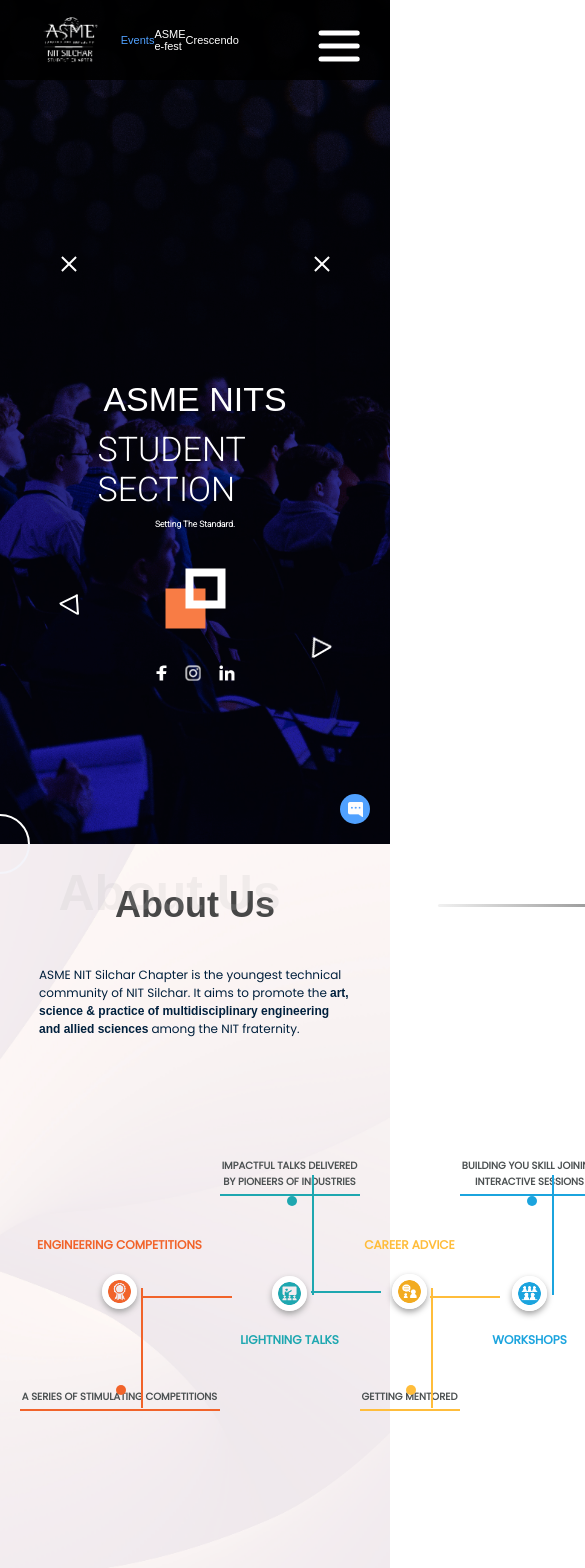
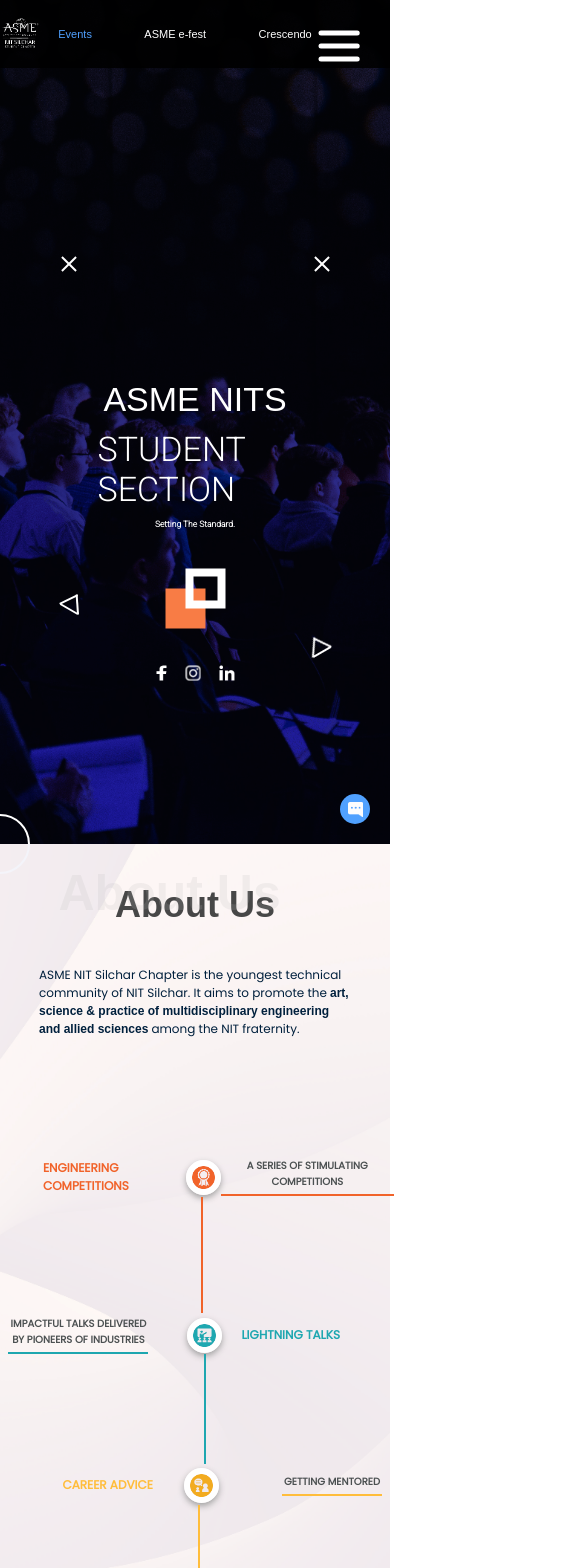
Before and after one commit to Prince819794/ASME-frontend, a React (Create React App) app: page / in a window 390 px wide. Shown: the top 1568 px of the page, 585 px wide, since content can reach past the window. Built offline with nearby package versions, Linux system fonts and the light colour scheme; a web font is replaced by a local one.

Commit message:
responsive and video slider

```diff
--- a/src/components/AboutUs/about.css
+++ b/src/components/AboutUs/about.css
@@ -12,14 +12,14 @@
   position: absolute;
   z-index: 25;
 }
-.about .ab-wrapper{
+.about .ab-wrapper {
   position: absolute;
   z-index: 25;
   width: 100%;
   height: 100%;
 }
-.about .ab-wrapper .f-head{
-  font-family: 'Axiforma', sans-serif;
+.about .ab-wrapper .f-head {
+  font-family: "Axiforma", sans-serif;
   font-size: 5rem;
   position: absolute;
   top: 2rem;
@@ -28,8 +28,8 @@
   color: #b8b8b82c;
   font-weight: 800;
 }
-.about .ab-wrapper .head{
-  font-family: 'Axiforma', sans-serif;
+.about .ab-wrapper .head {
+  font-family: "Axiforma", sans-serif;
   font-size: 3.6rem;
   font-weight: 700;
   width: 50%;
@@ -38,7 +38,7 @@
   color: #474747;
   position: relative;
 }
-.about .ab-wrapper .head::after{
+.about .ab-wrapper .head::after {
   content: "";
   display: block;
   width: 20rem;
@@ -50,31 +50,31 @@
   top: 1rem;
   left: 34rem;
 }
-.about .ab-wrapper .ab-text{
+.about .ab-wrapper .ab-text {
   width: 80%;
   margin: 2rem auto;
   color: #00203d;
-  font-family: 'Poppins', sans-serif;
+  font-family: "Poppins", sans-serif;
   font-size: 1.2rem;
 }
-.about .ab-wrapper .ab-text span{
+.about .ab-wrapper .ab-text span {
   font-weight: 700;
   margin: 0 3px;
 }
-.timeline{
+.timeline {
   display: flex;
   justify-content: space-between;
   width: 90%;
   margin: 6rem auto;
   height: 40%;
 }
-.timeline .t-itm{
+.timeline .t-itm {
   display: flex;
   flex-direction: column;
   justify-content: center;
   align-items: center;
 }
-.timeline .t-itm img{
+.timeline .t-itm img {
   height: 3.5rem;
   width: 3.5rem;
   border-radius: 50%;
@@ -82,14 +82,14 @@
   box-shadow: 0px 3px 6px rgb(162, 162, 162);
   margin: 2rem auto;
 }
-.timeline .t-itm .t-head{
-  font-family: 'Poppins', sans-serif;
+.timeline .t-itm .t-head {
+  font-family: "Poppins", sans-serif;
   text-transform: uppercase;
   font-size: 1.2rem;
   font-weight: bold;
 }
-.timeline .t-itm .t-body{
-  font-family: 'Poppins', sans-serif;
+.timeline .t-itm .t-body {
+  font-family: "Poppins", sans-serif;
   text-transform: uppercase;
   font-size: 1rem;
   font-weight: 900;
@@ -100,53 +100,53 @@
   width: 20rem;
   text-align: center;
 }
-#th1{
+#th1 {
   color: #f1632a;
   position: relative;
 }
-#th1::after{
+#th1::after {
   content: "";
   position: absolute;
-  width: 23vw;
+  width: 24vw;
   height: 2px;
-  left: 10.5rem;
-  top: 6rem;
+  left: 10rem;
+  top: 5.6rem;
   background-color: #f1632a;
 }
-#th2{
+#th2 {
   color: #1ea7b0;
   position: relative;
 }
-#th2::after{
+#th2::after {
   content: "";
   position: absolute;
-  width: 17.9vw;
+  width: 18.6vw;
   height: 2px;
-  left: 7.1rem;
-  top: -4rem;
+  left: 6.7rem;
+  top: -3.7rem;
   background-color: #1ea7b0;
 }
-#th3{
+#th3 {
   color: #ffbd3b;
   position: relative;
 }
-#th3::after{
+#th3::after {
   content: "";
   position: absolute;
-  width: 17.9vw;
+  width: 18.6vw;
   height: 2px;
-  left: 6.6rem;
-  top: 6rem;
+  left: 6.3rem;
+  top: 5.5rem;
   background-color: #ffbd3b;
 }
-#th4{
+#th4 {
   color: #1ba4de;
 }
-#tb1{
+#tb1 {
   border-color: #f1632a;
   position: relative;
 }
-#tb1::before{
+#tb1::before {
   content: "";
   position: absolute;
   top: -4.2rem;
@@ -156,7 +156,7 @@
   background-color: #f1632a;
   transform: rotateZ(90deg);
 }
-#tb1::after{
+#tb1::after {
   content: "";
   position: absolute;
   width: 10px;
@@ -166,12 +166,12 @@
   top: -0.4rem;
   background-color: #f1632a;
 }
-#tb2{
+#tb2 {
   border-color: #1ea7b0;
   width: 14rem;
   position: relative;
 }
-#tb2::before{
+#tb2::before {
   content: "";
   position: absolute;
   top: 7.6rem;
@@ -181,7 +181,7 @@
   background-color: #1ea7b0;
   transform: rotateZ(90deg);
 }
-#tb2::after{
+#tb2::after {
   content: "";
   position: absolute;
   width: 10px;
@@ -191,12 +191,12 @@
   top: 3.8rem;
   background-color: #1ea7b0;
 }
-#tb3{
+#tb3 {
   border-color: #ffbd3b;
   width: 10rem;
   position: relative;
 }
-#tb3::before{
+#tb3::before {
   content: "";
   position: absolute;
   top: -4.2rem;
@@ -206,7 +206,7 @@
   background-color: #ffbd3b;
   transform: rotateZ(90deg);
 }
-#tb3::after{
+#tb3::after {
   content: "";
   position: absolute;
   width: 10px;
@@ -216,12 +216,12 @@
   top: -0.4rem;
   background-color: #ffbd3b;
 }
-#tb4{
+#tb4 {
   border-color: #1ba4de;
   width: 14rem;
   position: relative;
 }
-#tb4::before{
+#tb4::before {
   content: "";
   position: absolute;
   top: 7.6rem;
@@ -231,7 +231,7 @@
   background-color: #1ba4de;
   transform: rotateZ(90deg);
 }
-#tb4::after{
+#tb4::after {
   content: "";
   position: absolute;
   width: 10px;
@@ -241,11 +241,79 @@
   top: 3.8rem;
   background-color: #1ba4de;
 }
-#ti1, #ti3{
+#ti1,
+#ti3 {
   position: relative;
   top: 7rem;
 }
-#ti2, #ti4{
+#ti2,
+#ti4 {
   position: relative;
   top: -6rem;
 }
+
+@media screen and (max-width: 1240px) {
+  .about .ab-wrapper .head::after {
+    display: none;
+    width: 0;
+    height: 0;
+  }
+}
+@media screen and (max-width: 1120px) {
+  .timeline {
+    flex-direction: column;
+  }
+  #th1::after,
+  #th2::after,
+  #th3::after {
+    transform: rotateZ(90deg);
+  }
+  #th1::after{
+    top: 9.5rem;
+    left: 25.8vw;
+    width: 11.6rem;
+  }
+  #th2::after{
+    top: 8.2rem;
+    left: -23.5vw;
+    width: 11rem;
+  }
+  #th3::after{
+    top: 8.3rem;
+    left: 21vw;
+    width: 11rem;
+  }
+  .timeline .t-itm {
+    flex-direction: row;
+  }
+  #ti1,
+  #ti3 {
+    position: relative;
+    top: 0;
+  }
+  #ti1{
+    left: 6vw;
+  }
+  #ti2{
+    left: -7.8vw;
+  }
+  #ti3{
+    left: 11vw;
+  }
+  #ti4{
+    left: -12vw;
+  }
+  #ti2,
+  #ti4 {
+    position: relative;
+    top: 0;
+  }
+  #tb1::before, #tb2::before, #tb3::before, #tb4::before {
+    height: 0;
+    width: 0;
+  }
+  #tb1::after, #tb2::after, #tb3::after, #tb4::after {
+    height: 0;
+    width: 0;
+  }
+}
--- a/src/components/Carousel/carousel.css
+++ b/src/components/Carousel/carousel.css
@@ -43,3 +43,15 @@
   width: 100%;
   object-fit: contain;
 }
+
+@media screen and (max-width: 768px) {
+  .carousel-active-itm {
+    height: 12rem;
+    width: 12rem;
+  }
+  .carousel-inactive-itm {
+    height: 6rem;
+    width: 10rem;
+  }
+
+}
--- a/src/components/EFestComp.js/efestcomp.css
+++ b/src/components/EFestComp.js/efestcomp.css
@@ -50,3 +50,15 @@
 .comp-title-li .comp-title-active {
   background-color: #f87c45;
 }
+@media screen and (max-width: 768px) {
+  .comp-main {
+    height: 100vh;
+  }
+  .comp-title-li {
+    width: 90%;
+    margin: auto;
+  }
+  .comp-main .sec-title::before {
+    left: 2rem;
+  }
+}
--- a/src/components/Header/header.css
+++ b/src/components/Header/header.css
@@ -41,3 +41,19 @@
 .navbar {
   width: 10rem;
 }
+@media screen and (max-width: 720px) {
+  .header {
+    padding: 2rem 0;
+  }
+  .logo {
+    width: 4rem;
+    height: 4rem;
+  }
+  .menu {
+    width: 65%;
+    margin: 0 0.5rem;
+  }
+  .navbar {
+    width: 6rem;
+  }
+}
--- a/src/components/Header/index.js
+++ b/src/components/Header/index.js
@@ -1,29 +1,42 @@
-import React, { useState } from 'react'
-import logo from "../../assets/logo.png"
-import HamIcon from '../HamburgerIcon';
-import './header.css'
+import React, { useState } from "react";
+import logo from "../../assets/logo.png";
+import HamIcon from "../HamburgerIcon";
+import { useLocation, useNavigate } from "react-router-dom";
+import "./header.css";
+import { useEffect } from "react";
 
 const Header = () => {
-  const [selectedItem, setSelectedItem] = useState(0)
+  const location = useLocation();
+  const navigate = useNavigate();
+  const [selectedItem, setSelectedItem] = useState(0);
+  useEffect(() => {
+    if (location.pathname === "/") {
+      setSelectedItem(0);
+    } else if (location.pathname === "/e-fest") {
+      setSelectedItem(1);
+    } else if (location.pathname === "/crescendo") {
+      setSelectedItem(2);
+    }
+  }, [location.pathname]);
   return (
     <div className="header">
       <img className="logo" src={logo} alt="asme-logo"></img>
       <div className="menu">
         <div
           className={`itm ${selectedItem === 0 ? "itmS" : ""}`}
-          onClick={() => setSelectedItem(0)}
+          onClick={() => navigate("/")}
         >
           Events
         </div>
         <div
           className={`itm ${selectedItem === 1 ? "itmS" : ""}`}
-          onClick={() => setSelectedItem(1)}
+          onClick={() => navigate("/e-fest")}
         >
           ASME e-fest
         </div>
         <div
           className={`itm ${selectedItem === 2 ? "itmS" : ""}`}
-          onClick={() => setSelectedItem(2)}
+          onClick={() => navigate("/crescendo")}
         >
           Crescendo
         </div>
@@ -33,6 +46,6 @@
       </div>
     </div>
   );
-}
+};
 
 export default Header;
--- a/src/components/Timeline/timeline.css
+++ b/src/components/Timeline/timeline.css
@@ -127,3 +127,12 @@
 .upcoming-inactive {
   display: none;
 }
+
+@media screen and (max-width: 768px) {
+  .timeline-main .time-wrapper .time-main img {
+    height: 40%;
+    width: 40%;
+    margin: 0 2rem;
+    object-fit: contain;
+  }
+}
--- a/src/components/VideoSection/index.js
+++ b/src/components/VideoSection/index.js
@@ -5,23 +5,23 @@
 const index = () => {
   const slides = [
     {
-      url: "https://images.unsplash.com/photo-1664575196851-5318f32c3f43?ixlib=rb-4.0.3&ixid=MnwxMjA3fDF8MHxlZGl0b3JpYWwtZmVlZHwxfHx8ZW58MHx8fHw%3D&auto=format&fit=crop&w=500&q=60",
+      url: "https://www.youtube.com/embed/tgbNymZ7vqY",
       title: "beach",
     },
     {
-      url: "https://images.unsplash.com/photo-1670708779502-b524a3ef43f1?ixlib=rb-4.0.3&ixid=MnwxMjA3fDB8MHxlZGl0b3JpYWwtZmVlZHwyfHx8ZW58MHx8fHw%3D&auto=format&fit=crop&w=500&q=60",
+      url: "https://www.youtube.com/embed/MLpWrANjFbI",
       title: "boat",
     },
     {
-      url: "https://images.unsplash.com/photo-1670679899048-dc29d0a855ce?ixlib=rb-4.0.3&ixid=MnwxMjA3fDB8MHxlZGl0b3JpYWwtZmVlZHwzfHx8ZW58MHx8fHw%3D&auto=format&fit=crop&w=500&q=60",
+      url: "https://www.youtube.com/embed/u31qwQUeGuM",
       title: "forest",
     },
     {
-      url: "https://images.unsplash.com/photo-1670708472911-d2afe0110ee0?ixlib=rb-4.0.3&ixid=MnwxMjA3fDB8MHxlZGl0b3JpYWwtZmVlZHw1fHx8ZW58MHx8fHw%3D&auto=format&fit=crop&w=500&q=60",
+      url: "https://www.youtube.com/embed/MLpWrANjFbI",
       title: "city",
     },
     {
-      url: "https://plus.unsplash.com/premium_photo-1667737996558-9c28a148e47e?ixlib=rb-4.0.3&ixid=MnwxMjA3fDB8MHxlZGl0b3JpYWwtZmVlZHw3fHx8ZW58MHx8fHw%3D&auto=format&fit=crop&w=500&q=60",
+      url: "https://www.youtube.com/embed/u31qwQUeGuM",
       title: "italy",
     },
   ];
--- a/src/components/VideoSection/videosection.css
+++ b/src/components/VideoSection/videosection.css
@@ -134,3 +134,9 @@
   justify-content: center;
   align-items: center;
 }
+
+@media screen and (max-width: 768px){
+  .vd-main .vd-wrapper .vd-head {
+    width: 90%;
+  }
+}
--- a/src/components/VideoSlider/index.js
+++ b/src/components/VideoSlider/index.js
@@ -1,18 +1,18 @@
 import { useState } from "react";
 
-const slideStyles = {
-  width: "100%",
-  height: "100%",
-  borderRadius: "10px",
-  backgroundSize: "cover",
-  backgroundPosition: "center",
-};
+// const slideStyles = {
+//   width: "100%",
+//   height: "100%",
+//   borderRadius: "10px",
+//   backgroundSize: "cover",
+//   backgroundPosition: "center",
+// };
 
 const rightArrowStyles = {
   position: "absolute",
   top: "50%",
   transform: "translate(0, -50%)",
-  right: "32px",
+  right: "-50px",
   fontSize: "45px",
   color: "#fff",
   zIndex: 1,
@@ -23,7 +23,7 @@
   position: "absolute",
   top: "50%",
   transform: "translate(0, -50%)",
-  left: "32px",
+  left: "-50px",
   fontSize: "45px",
   color: "#fff",
   zIndex: 1,
@@ -62,10 +62,6 @@
   const goToSlide = (slideIndex) => {
     setCurrentIndex(slideIndex);
   };
-  const slideStylesWidthBackground = {
-    ...slideStyles,
-    backgroundImage: `url(${slides[currentIndex].url})`,
-  };
 
   return (
     <div style={sliderStyles}>
@@ -77,7 +73,14 @@
           ❱
         </div>
       </div>
-      <div style={slideStylesWidthBackground}></div>
+      <div>
+        <iframe
+          width="480"
+          height="335"
+          src={slides[currentIndex].url}
+          title={slides[currentIndex].title}
+        ></iframe>
+      </div>
       <div style={dotsContainerStyles}>
         {slides.map((slide, slideIndex) => (
           <div
```
Also changed, not shown: src/components/EfestLanding/styles.css (+35 -24 lines).
